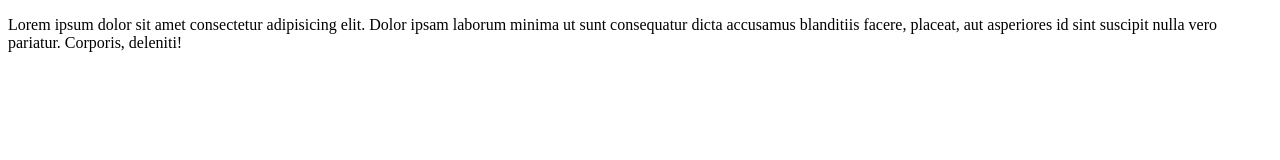
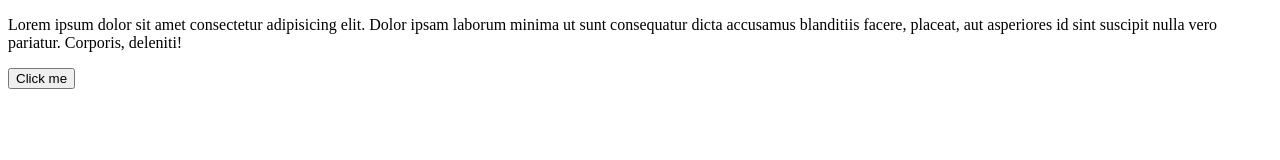
Before and after one commit to theyogesh10/GLA-JS-Learning, a plain HTML site: page advance-js/dom-event-handlers.html in a window 1280 px wide. Drawn offline with Linux system fonts and the light colour scheme.

Commit message:
Added new files

```diff
--- a/advance-js/dom-event-handlers.html
+++ b/advance-js/dom-event-handlers.html
@@ -10,10 +10,16 @@
         Lorem ipsum dolor sit amet consectetur adipisicing elit. Dolor ipsam laborum minima ut sunt consequatur dicta accusamus blanditiis facere, placeat, aut asperiores id sint suscipit nulla vero pariatur. Corporis, deleniti!
     </p>
 
+    <button onclick="handleClick();">Click me</button>
+
     <script>
         window.onload = function() {
             alert( 'The page has loaded' );
         };
+
+        function handleClick() {
+            alert( 'I was clicked' );
+        };
     </script>
 </body>
 </html>
```
